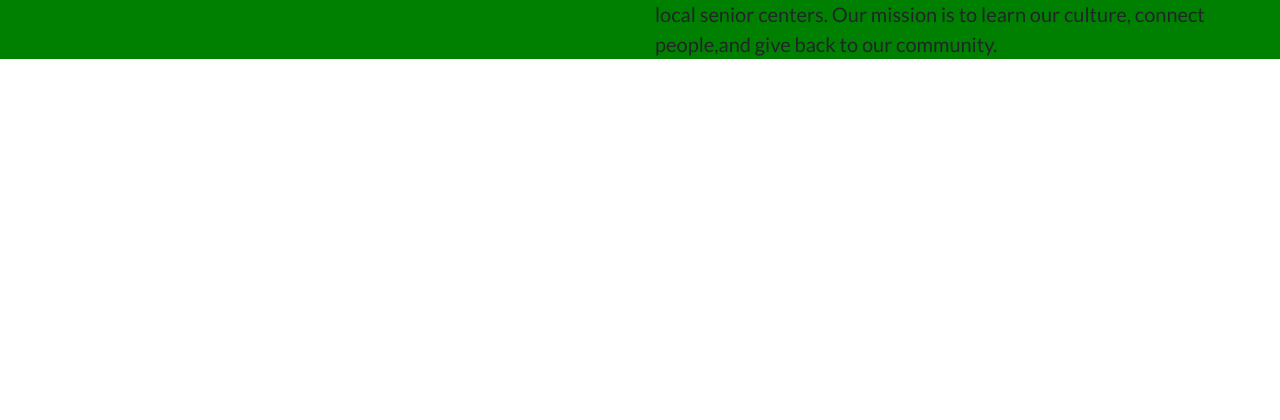
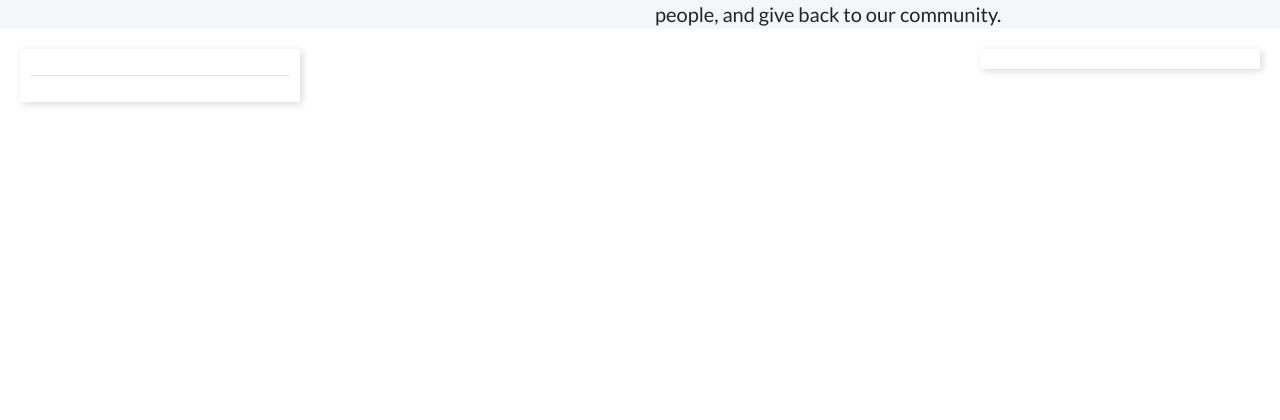
Before and after one commit to kyckaveri/website, a Django app: page / in a window 1280 px wide. Shown: the part 359-779 px from the top of the page. Run offline with Django 3.2, Linux system fonts and the light colour scheme; some libraries are stand-ins or nearby versions.

Commit message:
css/html

```diff
--- a/kycwebsite/static/publicviewcontroller/css/home.css
+++ b/kycwebsite/static/publicviewcontroller/css/home.css
@@ -1,3 +1,7 @@
+#first-row {
+    background-color: var(--navbar-bg);
+}
+
 #carousel {
     background-size: contain;
     background-repeat: no-repeat;
@@ -26,3 +30,17 @@
 .accent {
     color: var(--accent-text);
 }
+
+#second-row {
+    background-color: white;
+}
+
+.sidebar-column {
+    padding: 20px;
+}
+
+.sidebar-div {
+    border-width: 10px;
+    box-shadow: 2px 2px 7px rgba(0, 0, 0, 0.15);
+    padding: 10px;
+}
--- a/kycwebsite/templates/publicviewcontroller/home.html
+++ b/kycwebsite/templates/publicviewcontroller/home.html
@@ -45,11 +45,9 @@ carousel.style.backgroundImage = "url({{ first_image }})";
 
 {% block body %}
 
-<br/>
-
 <div class="container-fluid">
     <!-- Image Carousel and Description -->
-    <div class="row" style="background-color: green;">
+    <div class="row" id="first-row">
         <!-- Image Carousel -->
         <div class="col-12 col-lg-6">
             <div id="carousel">
@@ -61,13 +59,30 @@ carousel.style.backgroundImage = "url({{ first_image }})";
         <!-- Description -->
         <div class="col-12 col-lg-6">
             <div id="info">
-                <span class="accent">K</span>averi <span class="accent">Y</span>outh <span class="accent">C</span>ommittee is the youth wing of Kaveri Kannada Accociation. Weare an non-profit that serves the community in the DC, Maryland, and Virginia area and abroad. Over the years KYC has raised money for medical assistance in Rural areas of India. We meet 5-6 times a year to raise money through different fundraising and community service activities. We hold cloth drives, book sales, and bake sales to raise money for India. We also give back to our local community with activities like landscaping, food packing, and visiting local senior centers. Our mission is to learn our culture, connect people,and give back to our community.
+                <span class="accent">K</span>averi <span class="accent">Y</span>outh <span class="accent">C</span>ommittee is the youth wing of Kaveri Kannada Accociation. Weare an non-profit that serves the community in the DC, Maryland, and Virginia area and abroad. Over the years KYC has raised money for medical assistance in Rural areas of India. We meet 5-6 times a year to raise money through different fundraising and community service activities. We hold cloth drives, book sales, and bake sales to raise money for India. We also give back to our local community with activities like landscaping, food packing, and visiting local senior centers. Our mission is to learn our culture, connect people, and give back to our community.
             </div>
         </div>
+
+        <br/><br/>
     </div>
 
-    <div class="row">
+    <div class="row" id="second-row">
+        <!-- Member Information -->
+        <div class="col-lg-3 sidebar-column">
+            <div class="sidebar-div">
+                <hr/>
+            </div>
+        </div>
 
+        <!-- Recent Projects -->
+        <div class="col-lg-6">
+        </div>
+
+        <!-- Contact Information -->
+        <div class="col-lg-3 sidebar-column">
+            <div class="sidebar-div">
+            </div>
+        </div>
     </div>
 
 </div>
```
